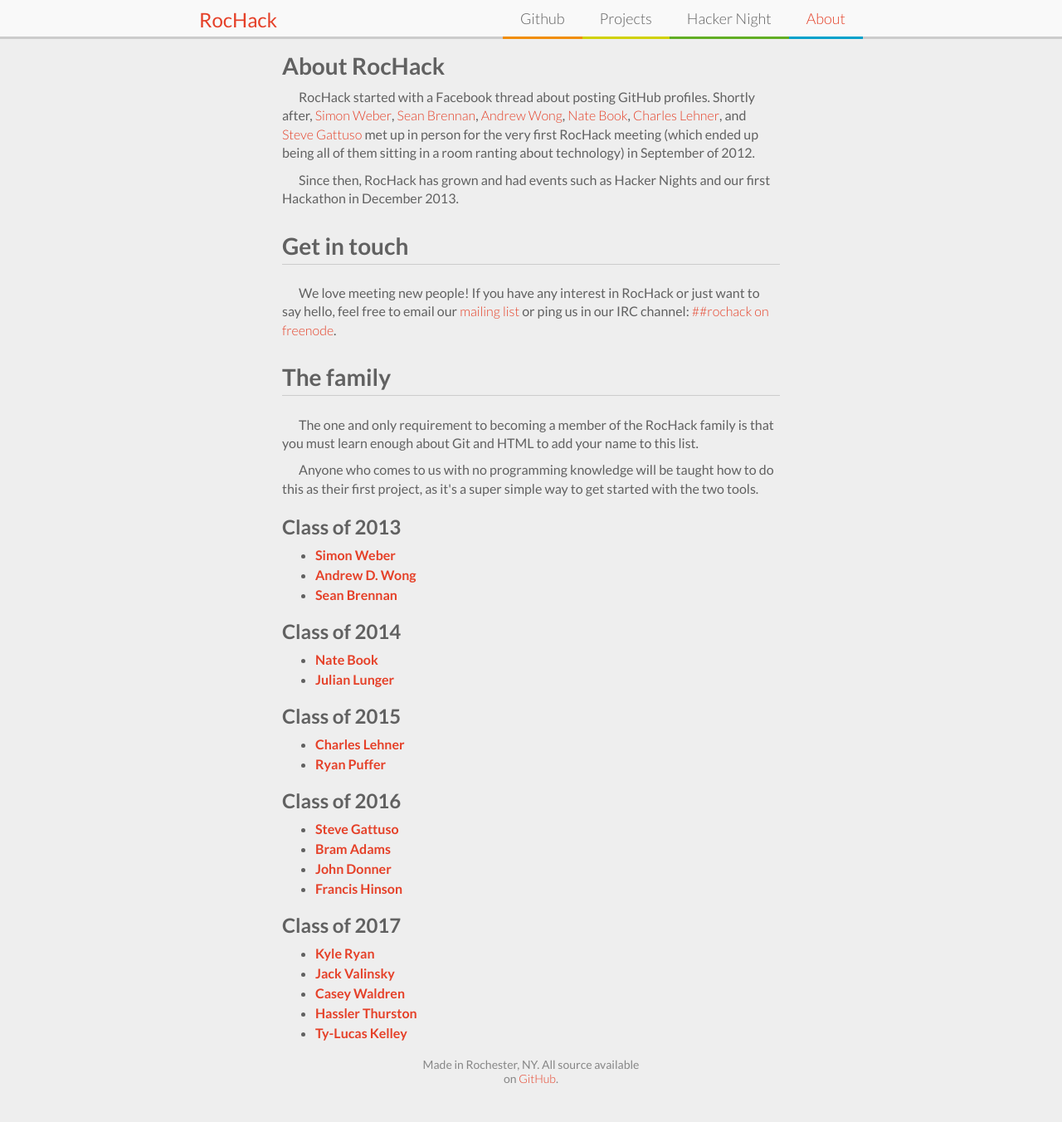
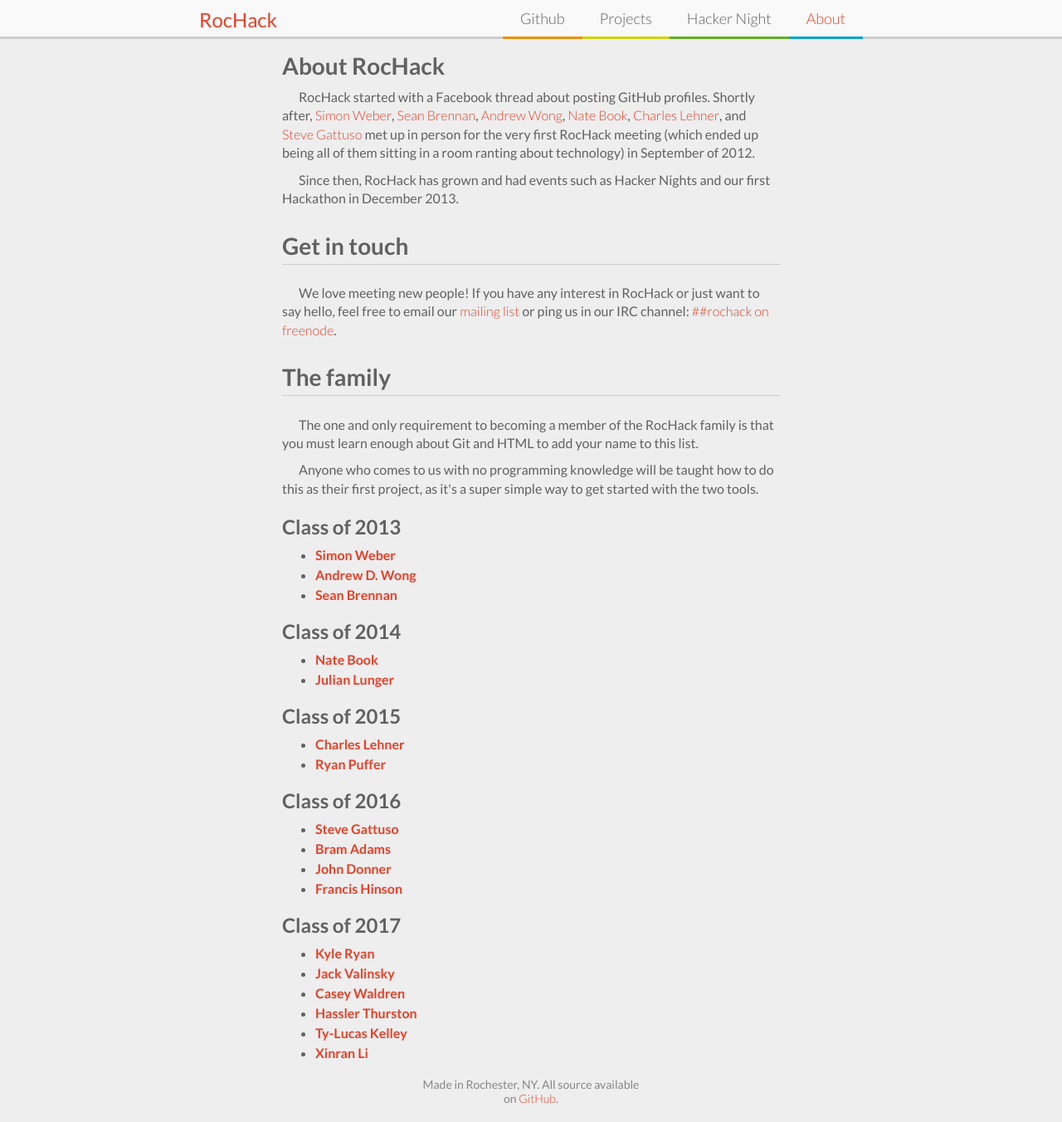
Before and after one commit to RocHack/rochack.org, a Jekyll site: the page built from about.html, in a window 1280 px wide. Shown: the whole page at 83% size. Built offline with Jekyll 4.4.1, drawn with Linux system fonts in a browser that asks for light colours; before the commit the page ends 1328 px from its top, so only the background shows below that.

Commit message:
Added my name
My "first" project. Stripped trailing spaces also.

```diff
--- a/about.html
+++ b/about.html
@@ -59,6 +59,8 @@
     -
         name: Ty-Lucas Kelley
         link: http://tylucaskelley.com
+    -
+        name: Xinran Li
 
 ---
 <h1>About RocHack</h1>
```
